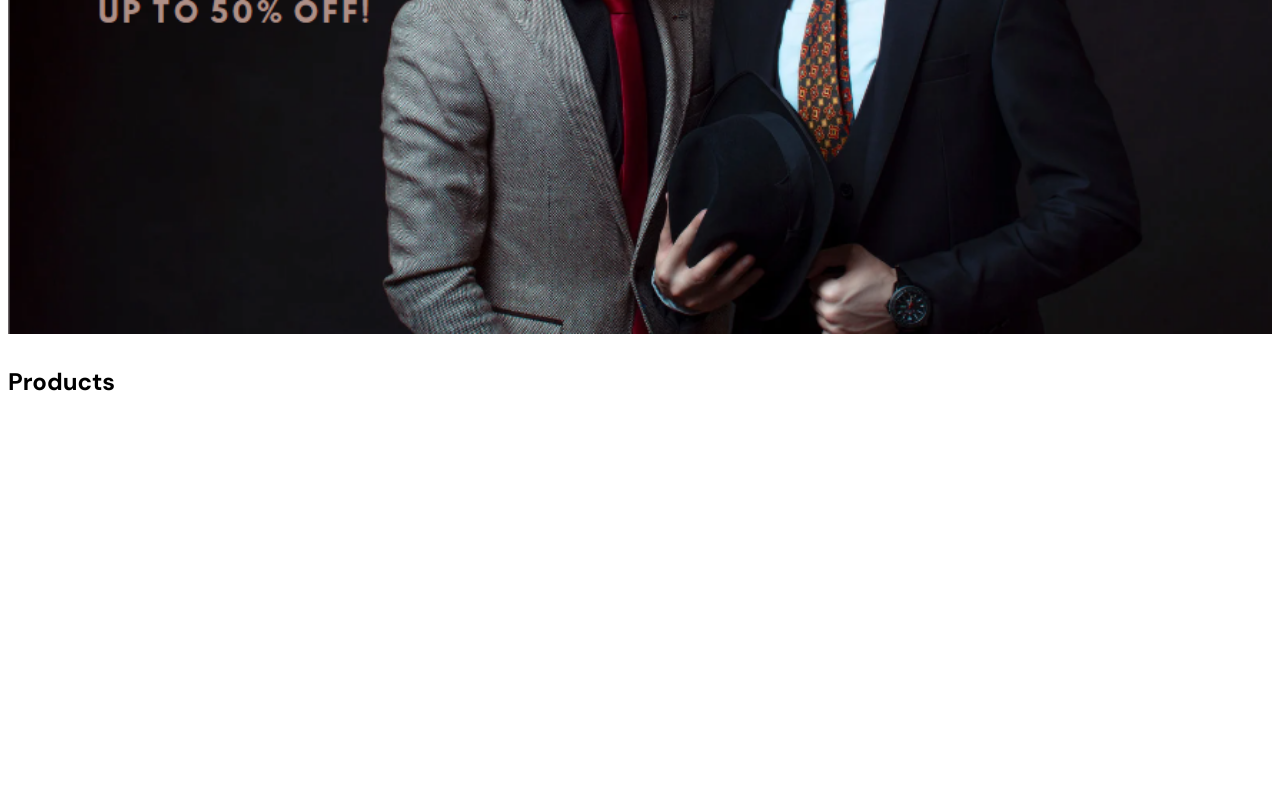
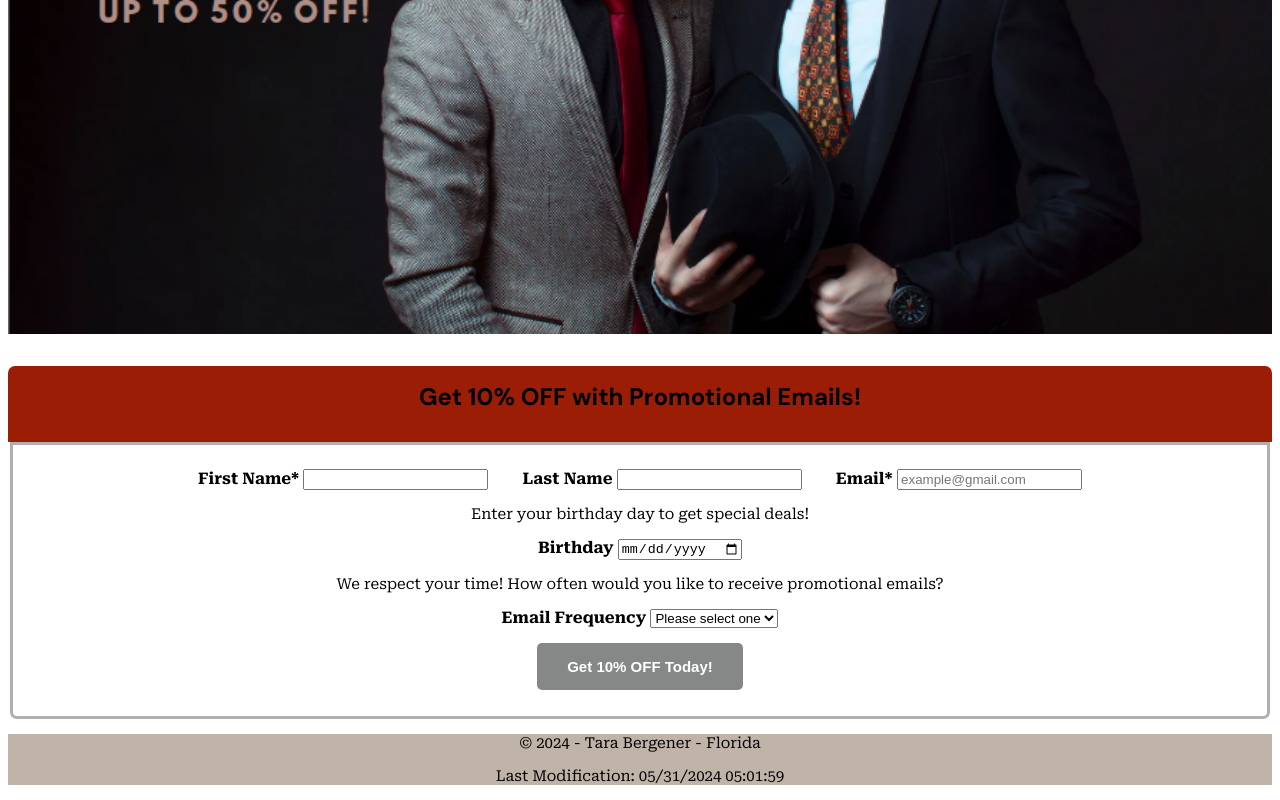
Before and after one commit to tarabergener/wdd131, a plain HTML site: page bothends-site-index.html in a window 1280 px wide. Shown: the part 724-1524 px from the top of the page. Before the commit the page ends 1141 px from the top, so only its background shows below. Drawn offline with Linux system fonts and the light colour scheme.

Commit message:
site updates

```diff
--- a/bothends-site-index.html
+++ b/bothends-site-index.html
@@ -30,11 +30,37 @@
         <a id="promotion" href="bothends-site-shop.html">
             <img id="hero" src="images/sale_hero.png">
         </a>
-        <h2>Products</h2>
-        <a href=""
+        <h2 id="subscribe">Get 10% OFF with Promotional Emails!</h2>
+        <form method="get" action="review.html"></form>
+        <fieldset>
+            <label>First Name* <input type="text" name="fname" required></label>
+            <label>Last Name <input type="text" name="lname"></label>
+            <label>Email* <input type="email" name="email" placeholder="example@gmail.com" required></label>
+            <p id="form">Enter your birthday day to get special deals!</p>
+            <label>Birthday <input type="date" name="completeDate"></label>
+            <p id="form">We respect your time! How often would you like to receive promotional emails?</p>
+            <label>Email Frequency
+                <select name="subject">
+                    <option>Please select one</option>
+                <option value="daily">Daily</option>
+                <option value="weekly">Weekly</option>
+                <option value="biweek">Bi-weekly</option>
+                <option value="monthly">Monthly</option>
+                <option value="occasional">Occasionally</option>
+            </select>
+            </label>
+            <p></p>
+            <input type="submit" class="button" id="button" value="Get 10% OFF Today!">
+        </fieldset>
     </main>
     <footer>
-
+        <p>
+            &copy;
+            <span id="currentYear">2024</span>
+             - Tara Bergener - Florida
+        </p>
+        <p id="lastModified">Last Modification: 04/28/2024 01:28:36</p>
     </footer>
+    <script src="scripts/getdates.js" defer></script>
 </body>
 </html>
--- a/styles/bothends-site.css
+++ b/styles/bothends-site.css
@@ -70,6 +70,7 @@ ul {
 a, #promotion {
     font-family: 'Roboto Serif', Serif;
     text-decoration: none;
+    color: black;
 }
 
 #hero {
@@ -83,3 +84,89 @@ a, #promotion {
     display: absolute;
     color:rgba(134, 104, 76, 0.651)
 }
+
+/*---------------subscribe form--------------*/
+
+#subscribe {
+    text-align: center;
+    background-color: rgb(156, 29, 6);
+    padding-bottom: 30px;
+    padding-top: 15px;
+    margin-bottom: 0;
+    border-top-left-radius: 7px;
+    border-top-right-radius: 7px;
+}
+
+fieldset {
+    border: 2px solid rgb(177, 174, 174);
+    border-bottom-left-radius: 7px;
+    border-bottom-right-radius: 7px;
+    padding-top: 1.5rem;
+    text-align: center;
+    border-width: 3px;
+}
+
+label {
+    font-family: 'Roboto serif', serif;
+    padding: 15px;
+    font-weight: bold;
+}
+
+p {
+    font-family: 'Roboto serif', serif;
+    font-size: 15px;
+}
+
+div, #head {
+    font-weight: bold;
+    padding-top: 1rem;
+    padding-bottom: 0.5rem;
+}
+
+#button {
+    margin-bottom: 1rem;
+    padding: 15px 30px 15px 30px;
+    font-size: 15px;
+    font-weight: bold;
+    background-color:rgba(79, 83, 80, 0.692);
+    border-radius: 5px;
+    color: white;
+    border: none;
+}
+
+#button:hover {
+    background-color: rgba(121, 124, 122, 0.692);
+}
+
+/*---------------shopping page--------------*/
+
+#grid {
+    display: grid;
+    grid-template-columns: 15% 80%;
+}
+
+#shop {
+    float: right;
+}
+
+section {
+    padding: 15px;
+    border: 2px solid black;
+}
+
+#list {
+    padding: 10px;
+}
+
+#socks, #ties, #sets {
+    width: 350px;
+    height: 350px;
+}
+
+/*---------------footer--------------*/
+
+footer {
+    font-family: 'Roboto serif', serif;
+    text-align: center;
+    background-color: rgba(124, 97, 71, 0.479);
+}
```
Also changed, not shown: bothends-site-shop.html (+49 -0 lines), images/shop-sets.png (added), images/shop-socks.png (added), images/shop-ties.png (added).
